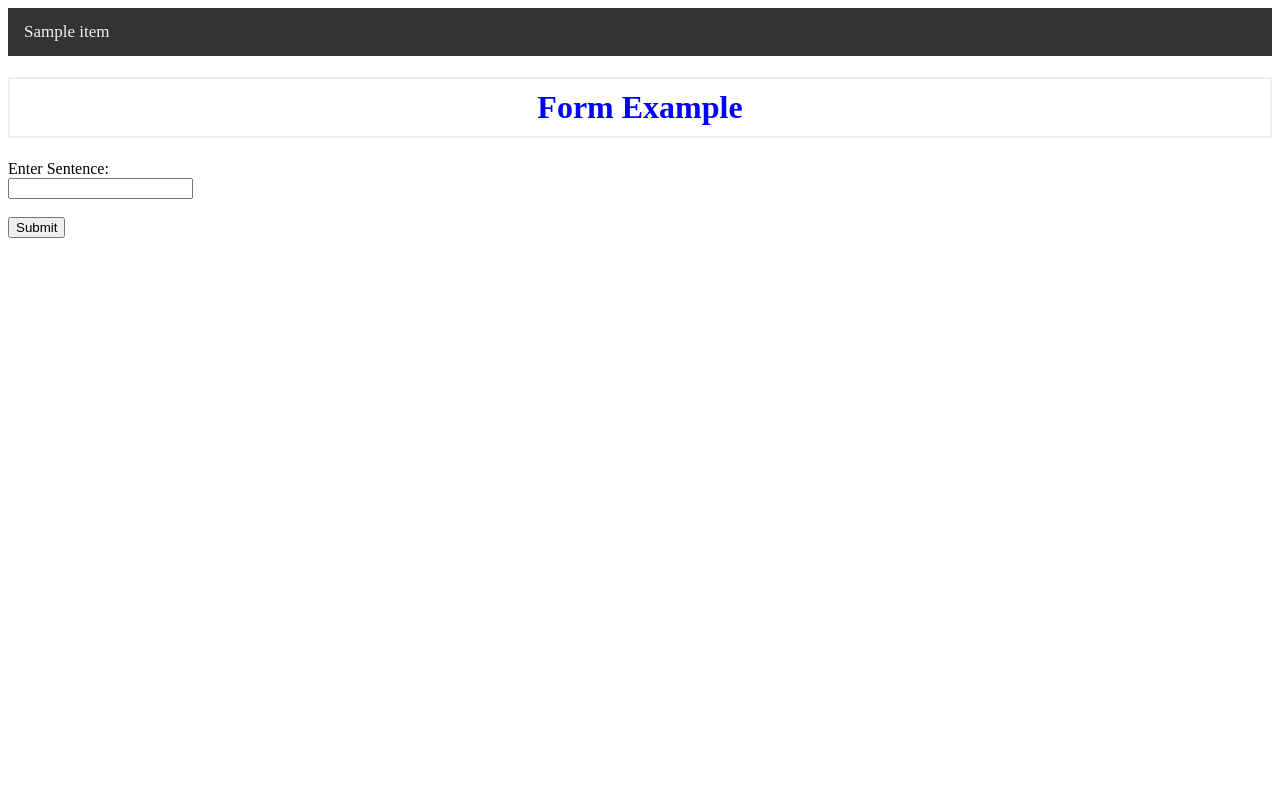
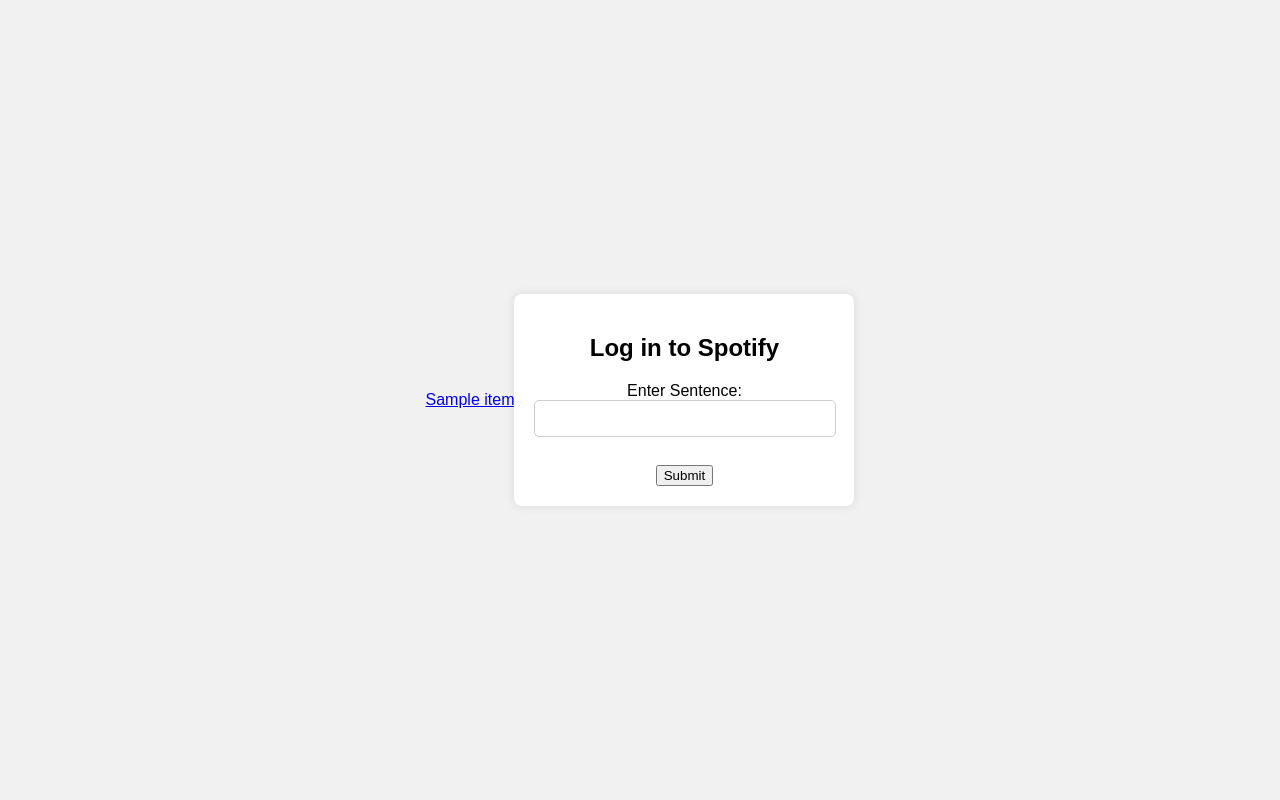
Before and after one commit to scottbisese/spotifyPlaylistBuilder, a Flask app: template templates/newFormPage.html in a window 1280 px wide. Run offline with Flask 3, Linux system fonts and the light colour scheme; the template is opened without the code that fills it: most values are stand-ins (such as "Sample title", 1, 10 or a date in 2020).

Commit message:
adding Zama's HTML and CSS

```diff
--- /dev/null
+++ b/static/css/login.css
@@ -0,0 +1,63 @@
+/* login.css */
+
+body {
+    font-family: Arial, sans-serif;
+    margin: 0;
+    padding: 0;
+    display: flex;
+    justify-content: center;
+    align-items: center;
+    height: 100vh;
+    background-color: #f1f1f1;
+}
+
+.login-container {
+    text-align: center;
+}
+
+.login-box {
+    width: 300px;
+    background-color: white;
+    padding: 20px;
+    border-radius: 8px;
+    box-shadow: 0 0 10px rgba(0, 0, 0, 0.1);
+}
+
+h2 {
+    margin-bottom: 20px;
+}
+
+input[type="text"],
+input[type="password"],
+button {
+    width: calc(100% - 20px);
+    padding: 10px;
+    margin-bottom: 10px;
+    border: 1px solid #ccc;
+    border-radius: 5px;
+}
+
+button {
+    background-color: #1DB954;
+    color: white;
+    cursor: pointer;
+}
+
+button:hover {
+    background-color: #168f3f;
+}
+
+.forgot-password,
+.sign-up {
+    margin-top: 10px;
+    font-size: 14px;
+}
+
+.sign-up a {
+    color: #1DB954;
+    text-decoration: none;
+}
+
+.sign-up a:hover {
+    text-decoration: underline;
+}
--- a/templates/newFormPage.html
+++ b/templates/newFormPage.html
@@ -2,7 +2,7 @@
 <html lang="en">
 <head>
     <meta charset="UTF-8">
-    <link rel="stylesheet" href="{{ url_for('static', filename= 'css/form-example.css') }}">
+    <link rel="stylesheet" href="{{ url_for('static', filename= 'css/login.css') }}">
     <title>Form Example</title>
 </head>
 <body>
@@ -13,20 +13,25 @@
         {% endfor %}
     </div>
 
-    <h1>Form Example</h1>
 
-        <div class="form-body">
+
+        <div class="login-container">
+            <div class="login-box">
+                <h2>Log in to Spotify</h2>
                 <!-- The submit button will perform an action that will redirect to the form_submit page. -->
                 <form action="{{ url_for('form_submit') }}" method="post">
-                <!-- Inputs have both a name and an ID. -->
-                <!-- ID is the HTML element ID. -->
-                <!-- Name is the name of the data used in the POST method. -->
-                <!-- Labels can reference element IDs. -->
+
                     <label for="input1">Enter Sentence:</label><br>
                     <input id="input1" type="text" name="userSentenceInput"><br><br>
                     <input type="submit">
                 </form>
+
             </div>
+        </div>
+
+
+
+
 
     </body>
 </html>
```
Lines whose indentation alone changed are shown as unchanged.
